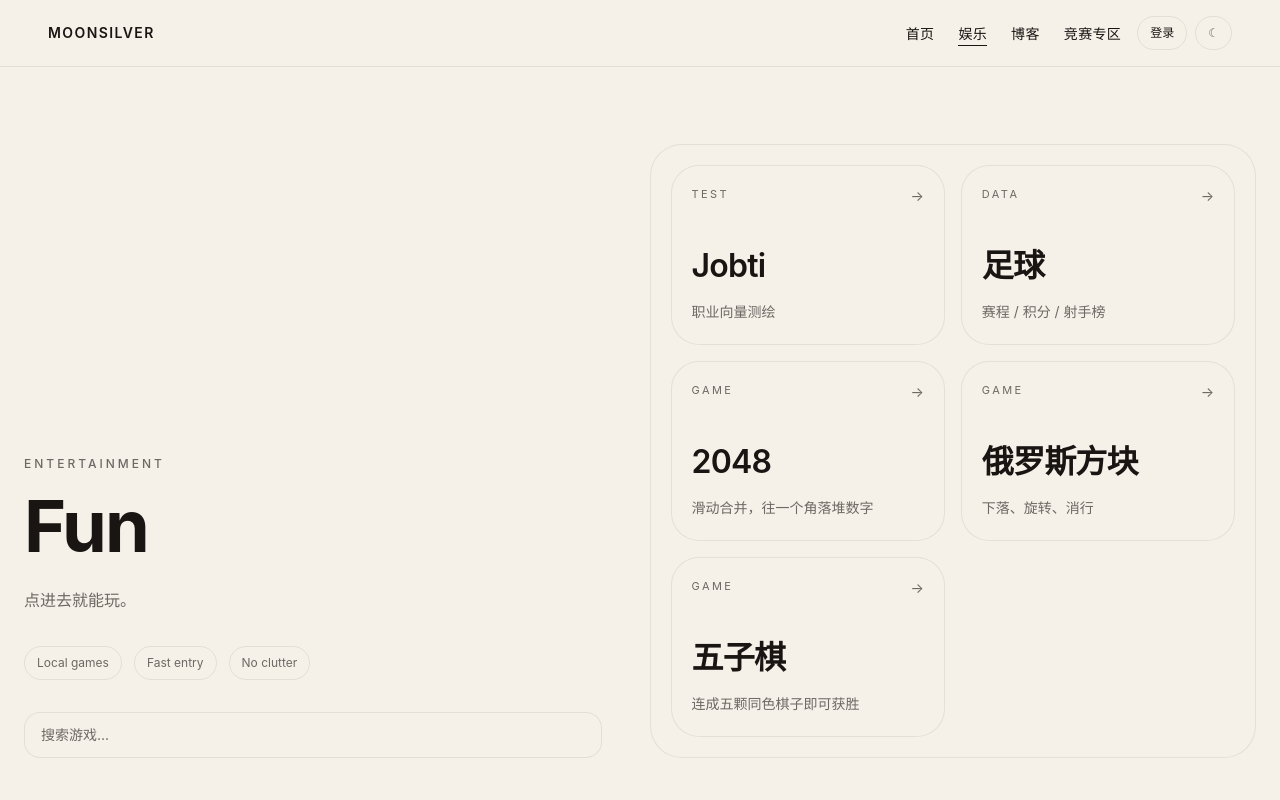
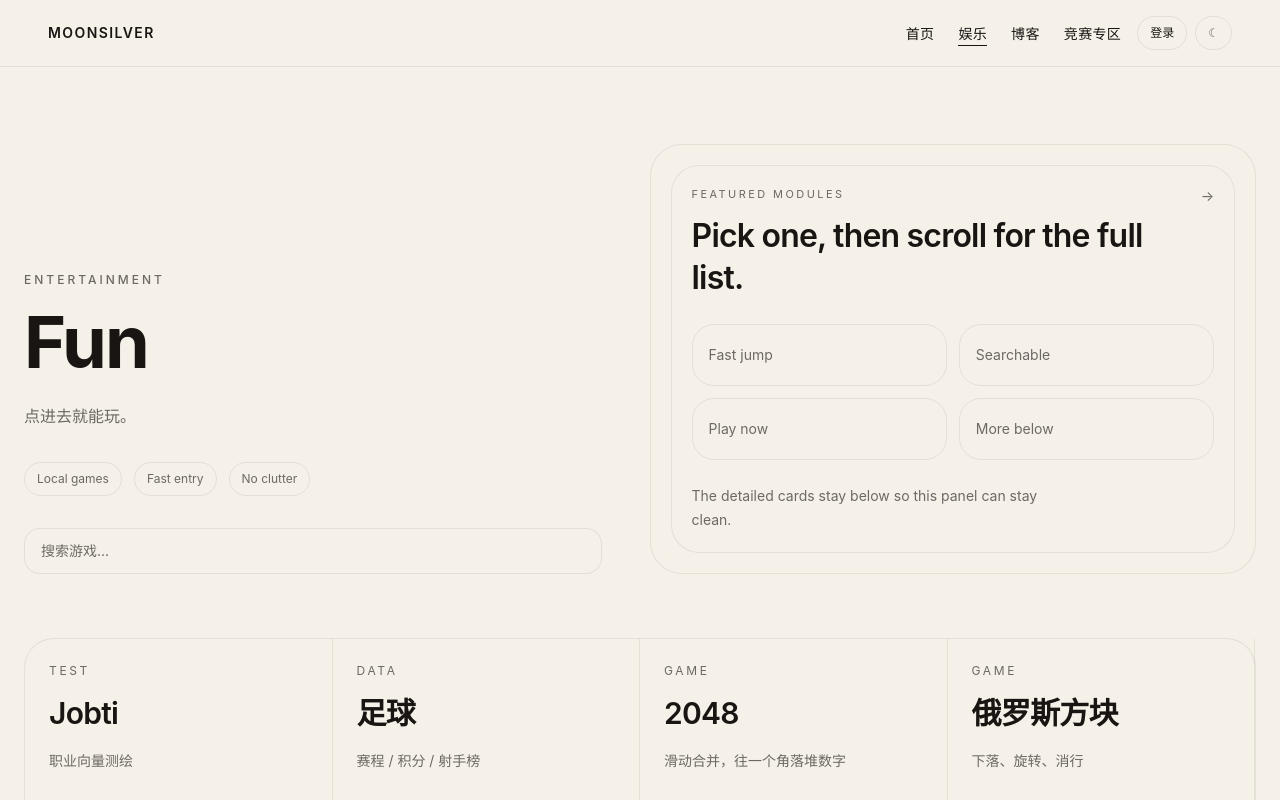
Before and after one commit to Lin-Jiong-HDU/moonsilver-blog, a Next.js app: page /fun in a window 1280 px wide. Shown: the top 800 px of the page. Built offline with nearby package versions, Linux system fonts and the light colour scheme.

Commit message:
新的界面样式

```diff
--- a/app/fun/page.tsx
+++ b/app/fun/page.tsx
@@ -1,7 +1,7 @@
 "use client";
 
+import Link from "next/link";
 import { useMemo, useState } from "react";
-import Link from "next/link";
 import SearchBar from "@/app/components/search-bar";
 
 const entries = [
@@ -74,46 +74,38 @@ export default function FunPage() {
               <span className="rounded-full border border-[var(--app-border)] px-3 py-2">No clutter</span>
             </div>
             <div className="mt-8">
-              <SearchBar
-                value={searchQuery}
-                onChange={setSearchQuery}
-                placeholder="搜索游戏..."
-              />
+              <SearchBar value={searchQuery} onChange={setSearchQuery} placeholder="搜索游戏..." />
             </div>
           </div>
 
           <div className="rounded-[32px] border border-[var(--app-border)] bg-[var(--app-surface)]/70 p-5 backdrop-blur-sm">
-            <div className="grid gap-4 sm:grid-cols-2">
-              {filteredEntries.length > 0 ? (
-                filteredEntries.map((entry) => (
-                  <Link
-                    key={entry.href}
-                    href={entry.href}
-                    className="group flex min-h-[180px] flex-col justify-between rounded-[28px] border border-[var(--app-border)] bg-[var(--app-surface)]/55 p-5 transition-colors hover:border-[var(--app-border-strong)] hover:bg-[var(--app-surface)]/80"
+            <div className="rounded-[28px] border border-[var(--app-border)] bg-[var(--app-surface)]/55 p-5">
+              <div className="flex items-start justify-between gap-4">
+                <div>
+                  <p className="text-[11px] uppercase tracking-[0.22em] text-[var(--app-muted)]">
+                    Featured modules
+                  </p>
+                  <h2 className="mt-3 text-2xl font-semibold tracking-tight md:text-[2rem]">
+                    Pick one, then scroll for the full list.
+                  </h2>
+                </div>
+                <span className="text-sm text-[var(--app-muted)]">→</span>
+              </div>
+
+              <div className="mt-6 grid gap-3 sm:grid-cols-2">
+                {["Fast jump", "Searchable", "Play now", "More below"].map((label) => (
+                  <div
+                    key={label}
+                    className="rounded-[22px] border border-[var(--app-border)] px-4 py-5 text-sm text-[var(--app-muted)]"
                   >
-                    <div className="flex items-start justify-between gap-4">
-                      <p className="text-[11px] uppercase tracking-[0.22em] text-[var(--app-muted)]">
-                        {entry.note}
-                      </p>
-                      <span className="text-sm text-[var(--app-muted)] transition-transform group-hover:translate-x-1">
-                        →
-                      </span>
-                    </div>
-                    <div>
-                      <h2 className="mt-6 text-2xl font-semibold tracking-tight md:text-[2rem]">
-                        {entry.title}
-                      </h2>
-                      <p className="mt-3 max-w-sm text-sm leading-6 text-[var(--app-muted)]">
-                        {entry.description}
-                      </p>
-                    </div>
-                  </Link>
-                ))
-              ) : (
-                <div className="col-span-full flex items-center justify-center rounded-[28px] border border-dashed border-[var(--app-border)] bg-[var(--app-surface)]/40 py-12 text-sm text-[var(--app-muted)]">
-                  没有找到匹配的游戏
-                </div>
-              )}
+                    {label}
+                  </div>
+                ))}
+              </div>
+
+              <p className="mt-6 max-w-sm text-sm leading-6 text-[var(--app-muted)]">
+                The detailed cards stay below so this panel can stay clean.
+              </p>
             </div>
           </div>
         </div>
```
